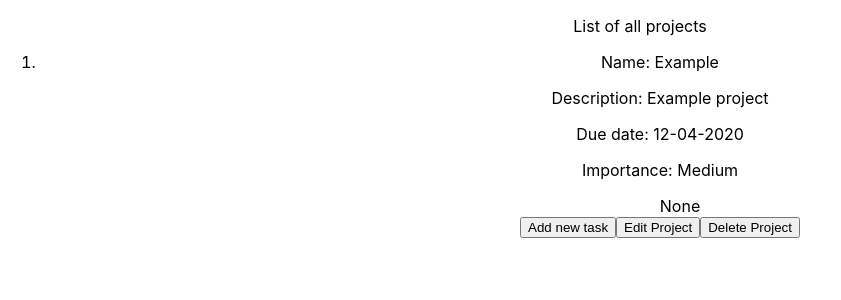
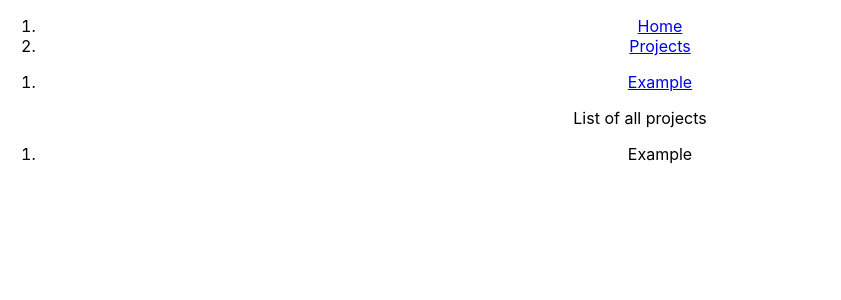
Before and after one commit to Soulgado/react-todo-app, a React (Create React App) app: page /projects in a window 1280 px wide. Shown: the top 300 px of the page, without its empty margins (0-841 px from the left). Built offline with nearby package versions, Linux system fonts and the light colour scheme.

Commit message:
Added react-router to the project

```diff
--- a/package.json
+++ b/package.json
@@ -9,6 +9,7 @@
     "react": "^16.13.0",
     "react-dom": "^16.13.0",
     "react-redux": "^7.2.0",
+    "react-router-dom": "^5.1.2",
     "react-scripts": "3.4.0",
     "redux": "^4.0.5"
   },
--- a/src/App.js
+++ b/src/App.js
@@ -1,13 +1,30 @@
 import React from 'react';
+import { Route, Link, Switch } from 'react-router-dom';
 import './App.css';
 import ProjectList from './views/ProjectList/ProjectList';
 
+
 function App() {
   return (
-    <div className="App">
-      <main>
-        <ProjectList />
-      </main>
+    <div className='App'>
+      <nav>
+        <ol>
+          <li>
+            <Link to='/'>Home</Link>
+          </li>
+          <li>
+            <Link to='/projects'>Projects</Link>
+          </li>
+        </ol>
+      </nav>
+      <Switch>
+        <Route exact path='/'>
+          <h1>Main Page ToDo App</h1>
+        </Route>
+        <Route path='/projects'>
+          <ProjectList />
+        </Route>
+      </Switch>
     </div>
   );
 }
--- a/src/containers/Root.js
+++ b/src/containers/Root.js
@@ -1,14 +1,17 @@
 import React from 'react';
 import { Provider } from "react-redux";
+import { BrowserRouter as Router } from 'react-router-dom';
 import App from '../App';
 import { configureStore } from '../redux/configureStore';
 
-function Root(props) {
+function Root() {
   const store = configureStore();
 
   return (
     <Provider store={store}>
-      <App />
+      <Router>
+        <App />
+      </Router>
     </Provider>
   )
 }
--- a/src/views/Project/Project.js
+++ b/src/views/Project/Project.js
@@ -1,5 +1,6 @@
 import React, { useState } from 'react';
 import { connect } from 'react-redux';
+import { useParams } from 'react-router-dom';
 import Task from '../Task/Task';
 import TaskForm from '../TaskForm/TaskForm';
 import { deleteProject, setProjectActive } from '../../redux/actionCreators';
@@ -14,17 +15,19 @@ const mergeProps = (stateProps, dispatchProps, ownProps) => {
   return {
     ...stateProps,
     ...ownProps,
-    deleteProject: () => dispatch(deleteProject(stateProps.projects, ownProps.project)),
-    setCurrentProject: () => dispatch(setProjectActive(ownProps.project))
+    deleteProject: (thisProject) => dispatch(deleteProject(stateProps.projects, thisProject)),
+    setCurrentProject: (thisProject) => dispatch(setProjectActive(thisProject))
   }
 }
 
 function Project(props) {
-  const [addFormActive, setAddForm] = useState(false)
+  const [addFormActive, setAddForm] = useState(false);
+  let { name } = useParams();
+  let thisProject = props.projects.find(elem => elem.name === name);
 
   function changeAddFormState() {
     let formState = addFormActive;
-    props.setCurrentProject();
+    props.setCurrentProject(thisProject);
     setAddForm(!formState);
   }
 
@@ -34,33 +37,32 @@ function Project(props) {
   }
 
   return (
-      <div className='project-element' id={props.project.name}>
-        <p>Name: {props.project.name}</p>
-        <p>Description: {props.project.description}</p>
-        <p>Due date: <time>{props.project.dueDate}</time></p>
-        <p>Importance: {props.project.importance}</p>
+      <div className='project-element' id={thisProject.name}>
+        <p>Name: {thisProject.name}</p>
+        <p>Description: {thisProject.description}</p>
+        <p>Due date: <time>{thisProject.dueDate}</time></p>
+        <p>Importance: {thisProject.importance}</p>
         <div className='list-of-tasks'>
           <ul>
-            {props.project.tasks.length === 0
+            {thisProject.tasks.length === 0
               ? <span>None</span>
-              : props.project.tasks.map(task => {
+              : thisProject.tasks.map(task => {
                 return <Task task={task} />
               }) }
           </ul>
         </div>
         <button type='button' onClick={changeAddFormState}>Add new task</button>
         <button type='button'>Edit Project</button>
-        <button type='button' onClick={props.deleteProject}>Delete Project</button>
+        <button type='button' onClick={() => props.deleteProject(thisProject)}>Delete Project</button>
         {addFormActive && <TaskForm handleClick={changeAddFormStateV2} />}
       </div>
   )
 }
-
-// create element for list of tasks?
-// use Higher-order component for project/task and their forms
 
 export default connect(
   mapStateToProps,
   null,
   mergeProps
 )(Project);
+
+// create element for list of tasks?
--- a/src/views/ProjectList/ProjectList.js
+++ b/src/views/ProjectList/ProjectList.js
@@ -1,5 +1,6 @@
 import React from 'react';
 import { connect } from 'react-redux';
+import { Switch, Link, Route, useRouteMatch } from 'react-router-dom';
 import Project from '../Project/Project';
 
 const mapStateToProps = state => {
@@ -9,20 +10,41 @@ const mapStateToProps = state => {
 };
 
 function ProjectList(props) {
+  let { path, url } = useRouteMatch();
+
   return (
     <div className='project-list-wrap'>
+      <nav className='projects-nav'>
+      <ol>
+        {props.projects.map(project => {
+          return (
+            <li key={project.name}>
+              <Link to={`${url}/${project.name}`}>{project.name}</Link>
+            </li>
+          )
+        })}
+      </ol>
+      </nav>
       <p>List of all projects</p>
+      <Switch>
+        <Route exact path={path}>
           <div className='project-list'>
             <ol>
               {props.projects.map(project => {
                 return (
                   <li key={project.name}>
-                <Project project={project} />
+                    {project.name}
                   </li>
                 )
               })}
             </ol>
           </div>
+        </Route>
+        <Route path={`${path}/:name`}>
+          <Project />
+        </Route>
+      </Switch>
+
     </div>
   )
 }
```
Also changed, not shown: 1 other file (tests, documents, lock files or other folders). Lines whose indentation alone changed are shown as unchanged.
